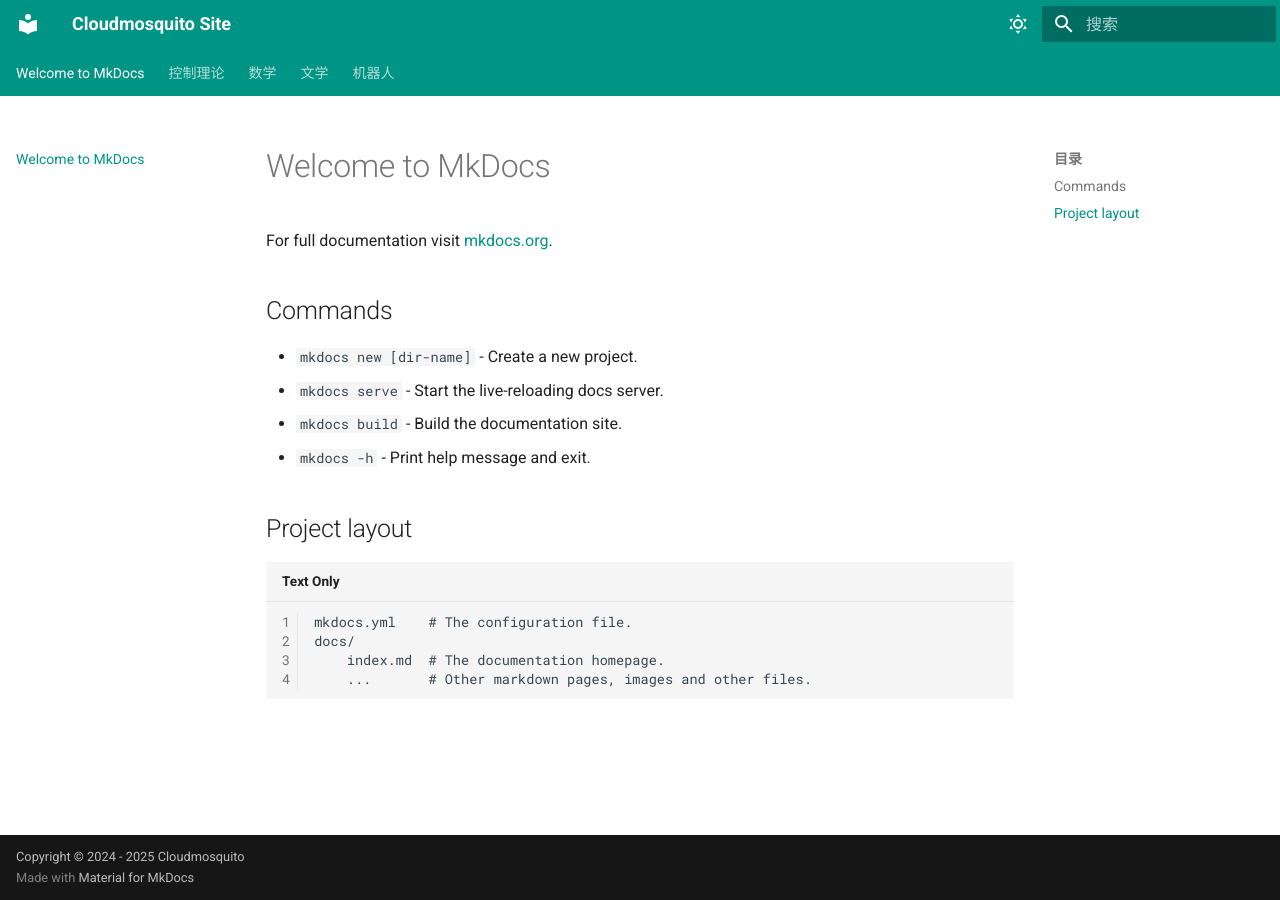
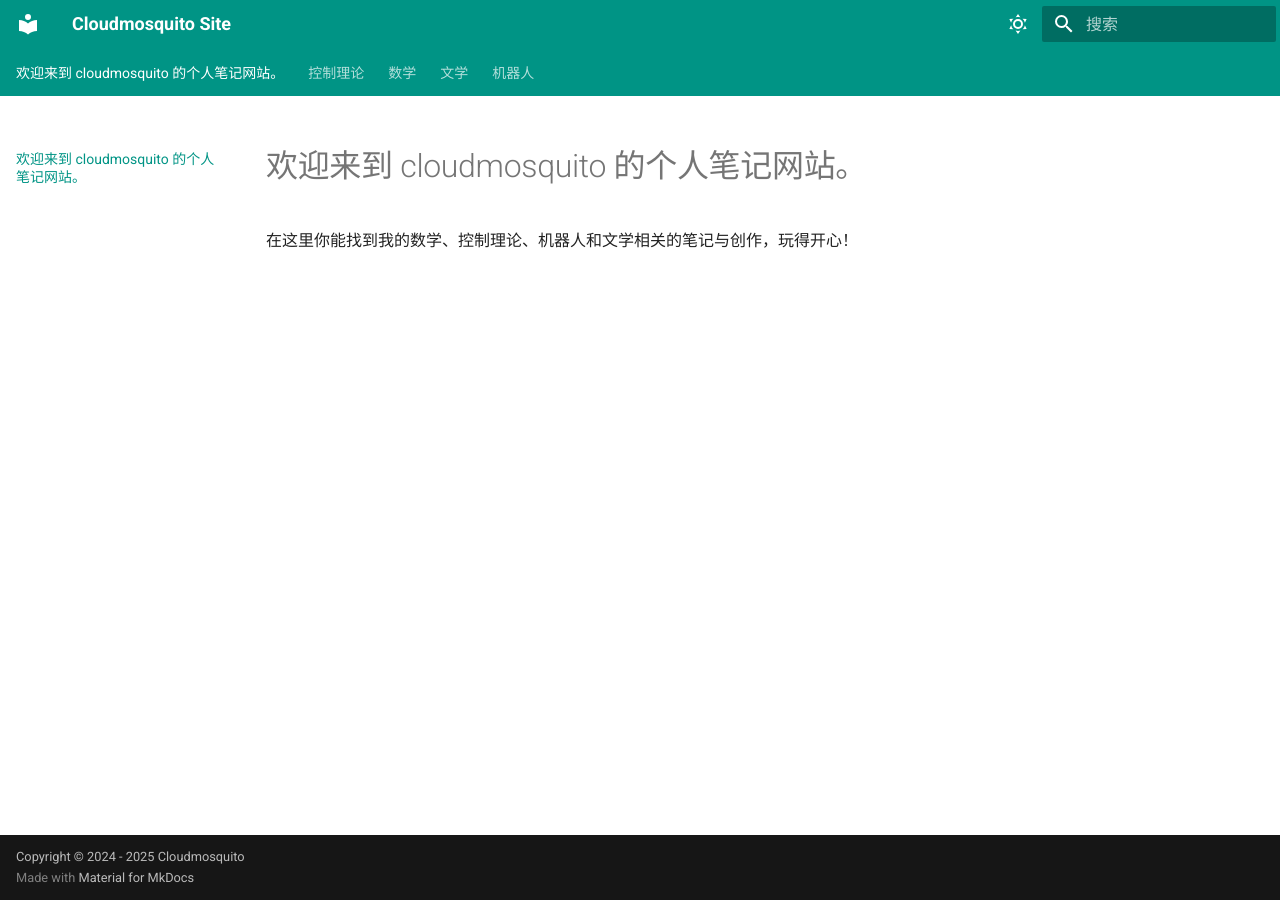
Before and after one commit to cloudmosquito/cloudmosquito.github.io, an MkDocs documentation site: the page built from docs/index.md, in a window 1280 px wide. Built offline with MkDocs 1.6.1 and Material for MkDocs 9.7.7, drawn with Linux system fonts in a browser that asks for light colours.

Commit message:
feat: 补充github工具流；调整首页面

```diff
--- a/docs/index.md
+++ b/docs/index.md
@@ -1,17 +1,3 @@
-# Welcome to MkDocs
+# 欢迎来到 cloudmosquito 的个人笔记网站。
 
-For full documentation visit [mkdocs.org](https://www.mkdocs.org).
-
-## Commands
-
-* `mkdocs new [dir-name]` - Create a new project.
-* `mkdocs serve` - Start the live-reloading docs server.
-* `mkdocs build` - Build the documentation site.
-* `mkdocs -h` - Print help message and exit.
-
-## Project layout
-
-    mkdocs.yml    # The configuration file.
-    docs/
-        index.md  # The documentation homepage.
-        ...       # Other markdown pages, images and other files.
+在这里你能找到我的数学、控制理论、机器人和文学相关的笔记与创作，玩得开心！
```
Also changed, not shown: docs/文学/index.md (+2 -0 lines), 1 other file.
